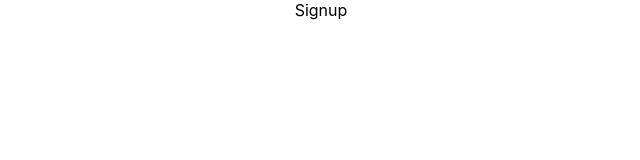
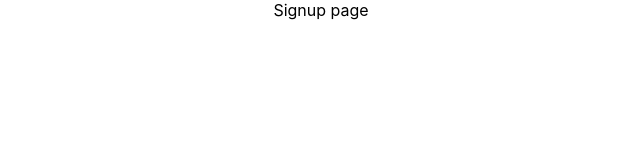
Before and after one commit to mitchel-okomor/farmruby-frontend, a React (Create React App) app: page /signup in a window 1280 px wide. Shown: the top 160 px of the page, without its empty margins (319-959 px from the left). Built offline with nearby package versions, Linux system fonts and the light colour scheme.

Commit message:
changing tests

```diff
--- a/package.json
+++ b/package.json
@@ -16,7 +16,7 @@
   "scripts": {
     "start": "react-scripts start",
     "build": "react-scripts build",
-    "test": "react-scripts test",
+    "test": "react-scripts test --env=jsdom",
     "eject": "react-scripts eject"
   },
   "eslintConfig": {
--- a/src/components/signup/signup.js
+++ b/src/components/signup/signup.js
@@ -2,7 +2,7 @@ import React from "react";
 import "./signup.css";
 
 function Signup(props) {
-  return <div>Signup</div>;
+  return <div>Signup page</div>;
 }
 
 export default Signup;
```
Also changed, not shown: 2 other files (tests, documents, lock files or other folders).
